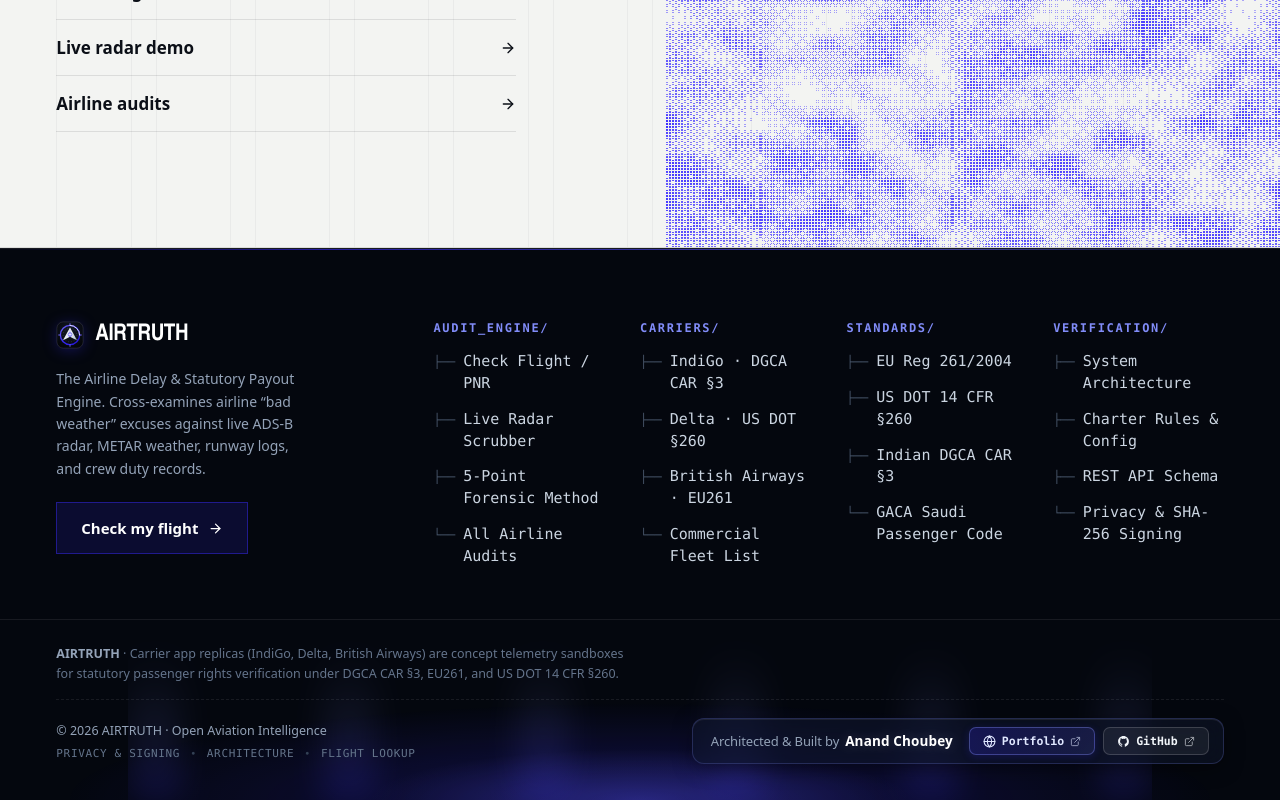
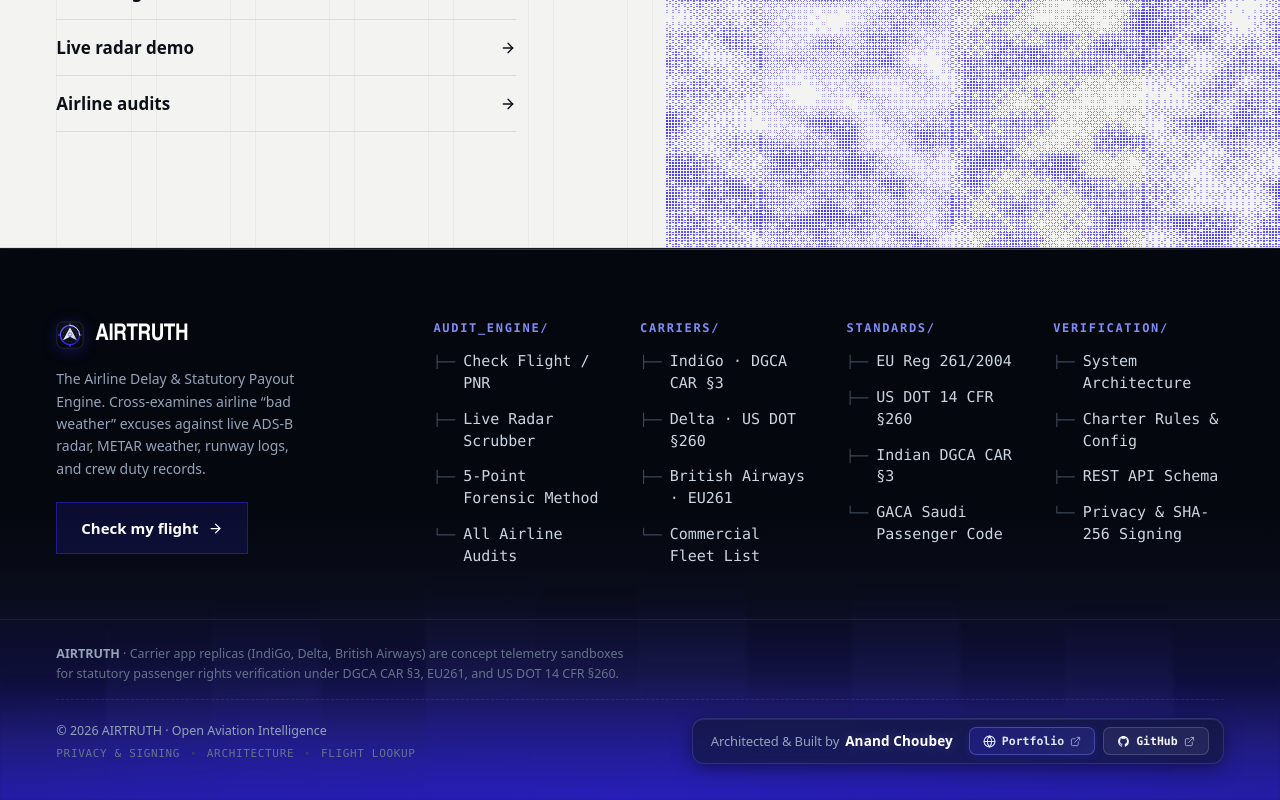
Before and after one commit to isitanand/airtruth, a React (Vite) app in the folder apps/web/: page /404 in a window 1280 px wide. Shown: the part 760-1560 px from the top of the page. Built offline with nearby package versions, Linux system fonts and the light colour scheme.

Commit message:
style: expand footer gradient and pillars to 100% full width

```diff
--- a/apps/web/src/site/parts/ShellChrome.tsx
+++ b/apps/web/src/site/parts/ShellChrome.tsx
@@ -162,7 +162,7 @@ export function Footer({ children }: { children?: ReactNode }) {
     <footer className="footer footer-sui">
       <div className="footer-ambient-horizon" aria-hidden="true" />
       <div className="footer-ambient-pillars" aria-hidden="true">
-        <i /><i /><i /><i /><i /><i />
+        <i /><i /><i /><i /><i /><i /><i /><i /><i /><i /><i /><i />
       </div>
 
       <div className="footer-in">
--- a/apps/web/src/site/site.css
+++ b/apps/web/src/site/site.css
@@ -920,35 +920,57 @@ html.lenis, html.lenis body { height: auto; }
   bottom: 0;
   left: 0;
   right: 0;
-  height: 240px;
+  width: 100%;
+  height: 290px;
   pointer-events: none;
   background:
-    radial-gradient(ellipse 65% 140px at 50% 100%, rgba(58, 43, 255, 0.28), transparent 70%),
-    radial-gradient(ellipse 35% 85px at 50% 100%, rgba(99, 102, 241, 0.35), transparent 60%);
-  opacity: 0.9;
+    linear-gradient(to top, rgba(46, 35, 240, 0.45) 0%, rgba(58, 43, 255, 0.22) 35%, rgba(99, 102, 241, 0.06) 70%, transparent 100%),
+    radial-gradient(ellipse 130% 160px at 50% 100%, rgba(58, 43, 255, 0.38), transparent 80%);
+  opacity: 1;
   z-index: 0;
 }
 .footer-ambient-pillars {
   position: absolute;
   bottom: 0;
-  left: 10%;
-  right: 10%;
-  height: 180px;
-  display: flex;
-  justify-content: space-between;
+  left: 0;
+  right: 0;
+  width: 100%;
+  height: 260px;
+  display: flex;
+  align-items: flex-end;
+  justify-content: stretch;
   pointer-events: none;
-  opacity: 0.16;
+  opacity: 0.38;
   z-index: 0;
-  mask-image: linear-gradient(to top, rgba(0,0,0,1) 0%, rgba(0,0,0,0) 100%);
-  -webkit-mask-image: linear-gradient(to top, rgba(0,0,0,1) 0%, rgba(0,0,0,0) 100%);
+  padding: 0;
+  margin: 0;
+  mask-image: linear-gradient(to top, rgba(0,0,0,1) 0%, rgba(0,0,0,0.85) 55%, rgba(0,0,0,0) 100%);
+  -webkit-mask-image: linear-gradient(to top, rgba(0,0,0,1) 0%, rgba(0,0,0,0.85) 55%, rgba(0,0,0,0) 100%);
 }
 .footer-ambient-pillars i {
-  width: 54px;
-  height: 100%;
-  background: linear-gradient(to top, #3a2bff, #818cf8, transparent);
-  border-radius: 6px 6px 0 0;
-  filter: blur(16px);
-}
+  flex: 1;
+  min-width: 0;
+  margin: 0;
+  background: linear-gradient(to top, rgba(58, 43, 255, 0.6) 0%, rgba(99, 102, 241, 0.28) 45%, rgba(58, 43, 255, 0.04) 85%, transparent 100%);
+  border-left: 1px dotted rgba(129, 140, 248, 0.32);
+  filter: blur(2px);
+  transition: height 0.3s ease;
+}
+.footer-ambient-pillars i:last-child {
+  border-right: 1px dotted rgba(129, 140, 248, 0.32);
+}
+.footer-ambient-pillars i:nth-child(1)  { height: 130px; }
+.footer-ambient-pillars i:nth-child(2)  { height: 175px; }
+.footer-ambient-pillars i:nth-child(3)  { height: 220px; }
+.footer-ambient-pillars i:nth-child(4)  { height: 160px; }
+.footer-ambient-pillars i:nth-child(5)  { height: 260px; }
+.footer-ambient-pillars i:nth-child(6)  { height: 235px; }
+.footer-ambient-pillars i:nth-child(7)  { height: 270px; }
+.footer-ambient-pillars i:nth-child(8)  { height: 195px; }
+.footer-ambient-pillars i:nth-child(9)  { height: 250px; }
+.footer-ambient-pillars i:nth-child(10) { height: 180px; }
+.footer-ambient-pillars i:nth-child(11) { height: 215px; }
+.footer-ambient-pillars i:nth-child(12) { height: 140px; }
 .footer-in {
   position: relative;
   z-index: 1;
```
